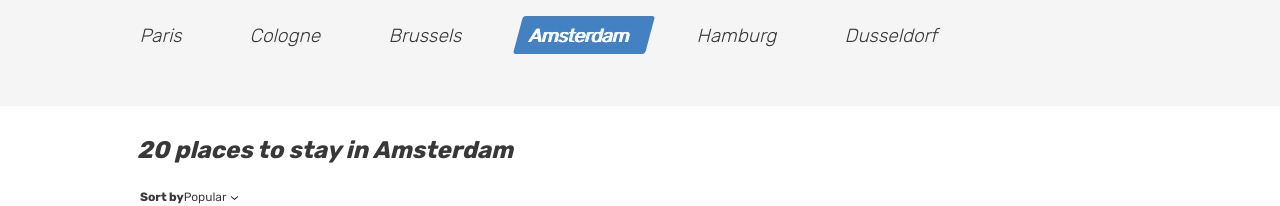
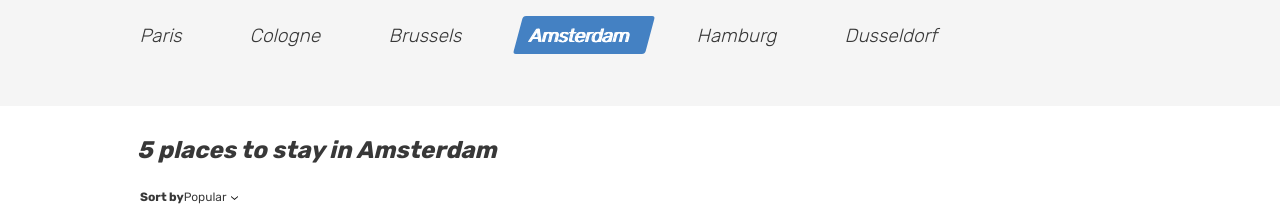
Before and after one commit to htmlacademy-react/2138003-six-cities-simple-12, a React (Create React App) app in the folder project/: page / in a window 1280 px wide. Shown: the top 206 px of the page. Built offline with nearby package versions, Linux system fonts and the light colour scheme.

Commit message:
Исправление ошибок

```diff
--- a/project/src/components/app/app.tsx
+++ b/project/src/components/app/app.tsx
@@ -1,13 +1,13 @@
-import MainPages from '../../pages/main-page-screen/main-page';
+import MainPage from '../../pages/main-page-screen/main-page-screen';
 
 type AppProps = {
-  rentsCount: number;
+  offersAmount: number;
 }
 
-function App({rentsCount}: AppProps): JSX.Element {
+function App({offersAmount}: AppProps): JSX.Element {
   return (
-    <MainPages
-      rentsCount={rentsCount}
+    <MainPage
+      offersAmount={offersAmount}
     />
   );
 }
--- a/project/src/components/city-card-screen/city-card.tsx
+++ b/project/src/components/city-card-screen/city-card.tsx
@@ -1,4 +1,4 @@
-function CityCard () {
+function OfferCard () {
   return (
     <article className="cities__card place-card">
       <div className="place-card__mark">
@@ -32,4 +32,4 @@ function CityCard () {
   );
 }
 
-export default CityCard;
+export default OfferCard;
--- a/project/src/index.tsx
+++ b/project/src/index.tsx
@@ -7,13 +7,13 @@ const root = ReactDOM.createRoot(
 );
 
 const Setting = {
-  RentsCount: 20
+  OffersAmount: 5
 } as const;
 
 root.render(
   <React.StrictMode>
     <App
-      rentsCount = {Setting.RentsCount}
+      offersAmount = {Setting.OffersAmount}
     />
   </React.StrictMode>,
 );
--- a/project/src/pages/main-page-screen/main-page.tsx
+++ b/project/src/pages/main-page-screen/main-page-screen.tsx
@@ -1,10 +1,10 @@
-import CityCard from '../../components/city-card-screen/city-card';
+import OfferCard from '../../components/city-card-screen/city-card';
 
 type Props = {
-  rentsCount: number;
+  offersAmount: number;
 }
 
-function MainPages({rentsCount}: Props) {
+function MainPage({offersAmount}: Props) {
   return (
     <main className="page__main page__main--index">
       <h1 className="visually-hidden">Cities</h1>
@@ -48,7 +48,7 @@ function MainPages({rentsCount}: Props) {
         <div className="cities__places-container container">
           <section className="cities__places places">
             <h2 className="visually-hidden">Places</h2>
-            <b className="places__found">{rentsCount} places to stay in Amsterdam</b>
+            <b className="places__found">{offersAmount} places to stay in Amsterdam</b>
             <form className="places__sorting" action="#" method="get">
               <span className="places__sorting-caption">Sort by</span>
               <span className="places__sorting-type" tabIndex={0}>
@@ -65,11 +65,7 @@ function MainPages({rentsCount}: Props) {
               </ul>
             </form>
             <div className="cities__places-list places__list tabs__content">
-              <CityCard />
-              <CityCard />
-              <CityCard />
-              <CityCard />
-              <CityCard />
+              {Array.from({ length: offersAmount }, (v, k) => k).map((el) => <OfferCard key={el}/>)};
             </div>
           </section>
           <div className="cities__right-section">
@@ -81,4 +77,4 @@ function MainPages({rentsCount}: Props) {
   );
 }
 
-export default MainPages;
+export default MainPage;
```
Also changed, not shown: project/src/pages/login-screen/login-screen.tsx (renamed from project/src/pages/login-screen/login.tsx), project/src/pages/main-empty-screen/main-empty-screen.tsx (renamed from project/src/pages/main-empty-screen/main-empty.tsx), project/src/pages/property-screen/property-screen.tsx (renamed from project/src/pages/Property-screen/Property.tsx), project/src/pages/propetty-not-logged-screen/propetty-not-logged-screen.tsx (renamed from project/src/pages/propetty-not-logged-screen/propetty-not-logged.tsx).
